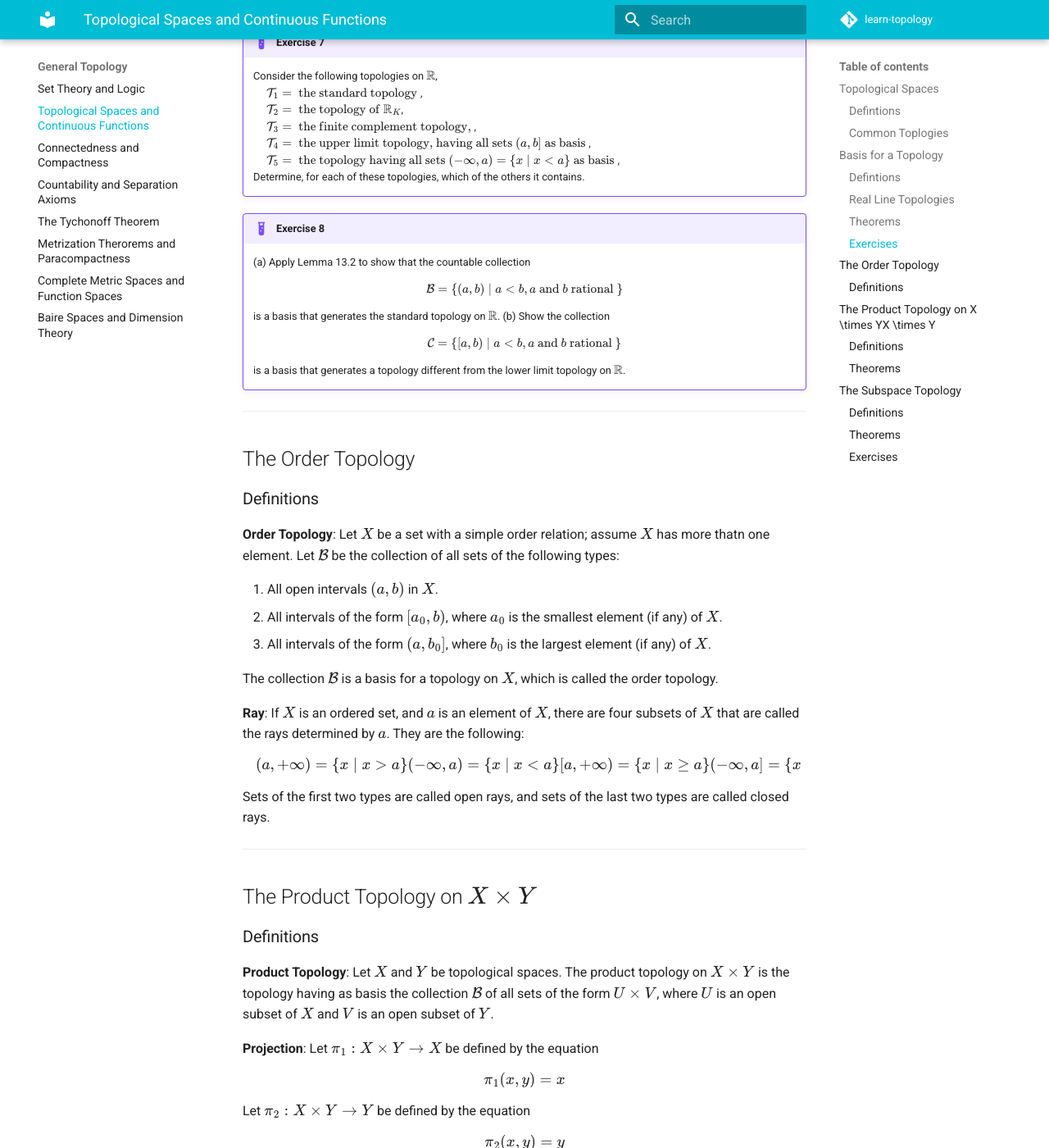
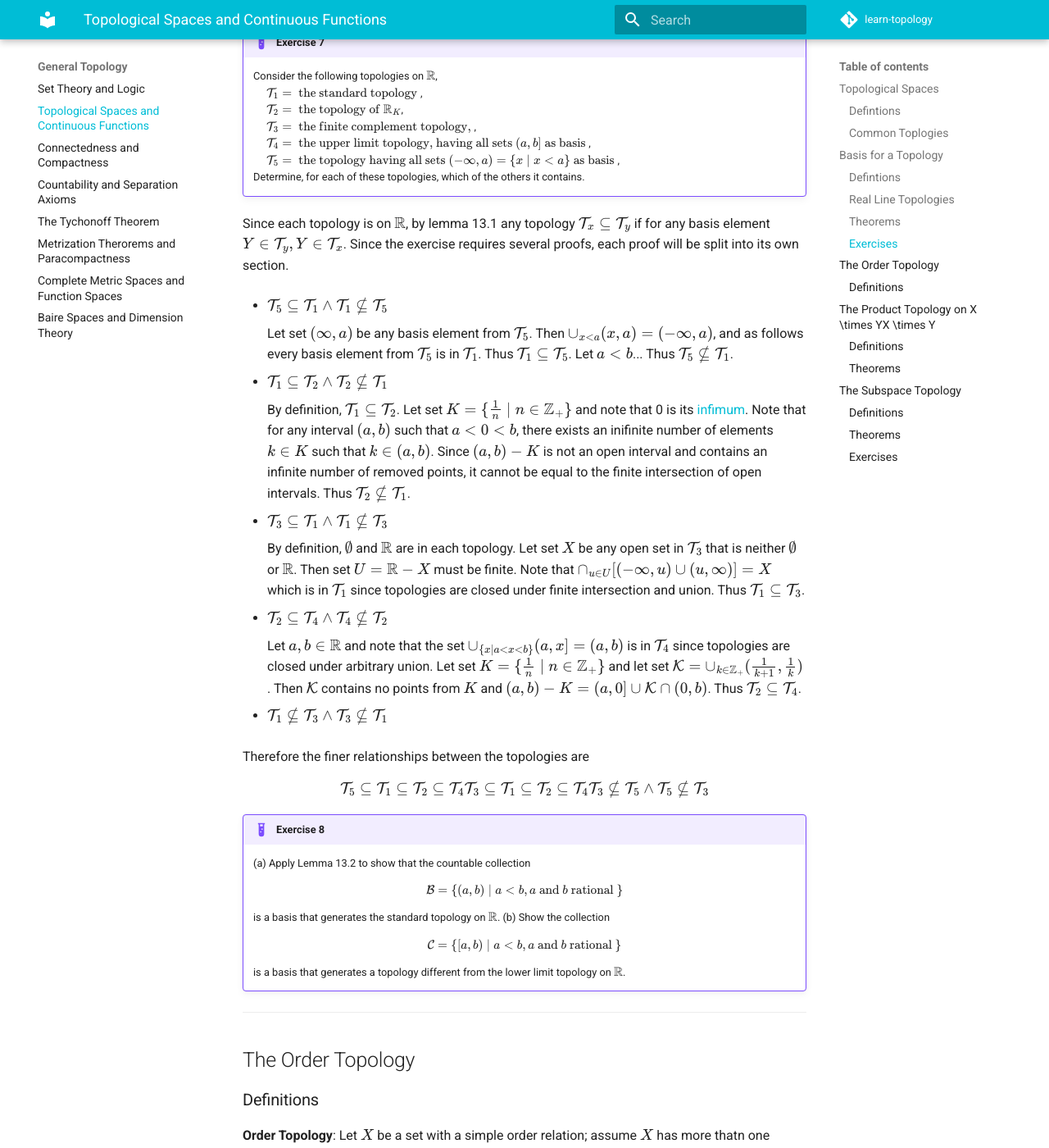
Before and after one commit to scruffaluff/learn-topology, an MkDocs documentation site: the page built from docs/book/chapter_2.md, in a window 1280 px wide and 1400 px high, scrolled down 4005 px. Shown: the whole window at 82% size. Built offline with MkDocs 1.6.1 and Material for MkDocs 9.7.7, drawn with Linux system fonts in a browser that asks for light colours; formulas are drawn with MathJax 3; comment, search, counter and statistics services are not loaded; some of the changed text lies outside the part shown.

Commit message:
:sparkles: Split proof into several sections

```diff
--- a/docs/book/chapter_2.md
+++ b/docs/book/chapter_2.md
@@ -207,6 +207,68 @@ Therefore, $T_{ \mathcal{A} } = \cap_{c \in C} \mathcal{T}_c$.
     = \{ x \mid x < a \} \text { as basis }$,<br>
     Determine, for each of these topologies, which of the others it contains.
 
+Since each topology is on $\mathbb{R}$, by lemma 13.1 any topology
+$\mathcal{T}_x \subseteq \mathcal{T}_y$ if for any basis element $Y \in
+\mathcal{T}_y, Y \in \mathcal{T}_x$. Since the exercise requires several proofs,
+each proof will be split into its own section.
+
+* $\mathcal{T}_5 \subseteq \mathcal{T}_1 \wedge \mathcal{T}_1 \not\subseteq
+  \mathcal{T}_5$
+
+    Let set $(\infty, a)$ be any basis element from $\mathcal{T}_5$. Then
+    $\cup_{ x < a } (x, a) = (-\infty, a)$, and as follows every basis element
+    from $\mathcal{T}_5$ is in $\mathcal{T}_1$. Thus $\mathcal{T}_1 \subseteq
+    \mathcal{T}_5$. Let $a < b$... Thus $\mathcal{T}_5 \not\subseteq
+    \mathcal{T}_1$.
+
+* $\mathcal{T}_1 \subseteq \mathcal{T}_2 \wedge \mathcal{T}_2 \not\subseteq
+  \mathcal{T}_1$
+
+    By definition, $\mathcal{T}_1 \subseteq \mathcal{T}_2$. Let set $K =
+    \{\frac{1}{n} \mid n \in \mathbb{Z}_+ \}$ and note that 0 is its
+    [infimum](https://en.wikipedia.org/wiki/Infimum_and_supremum). Note that for
+    any interval $(a, b)$ such that $a < 0 < b$, there exists an inifinite
+    number of elements $k \in K$ such that $k \in (a, b)$. Since $(a, b) - K$ is
+    not an open interval and contains an infinite number of removed points, it
+    cannot be equal to the finite intersection of open intervals. Thus
+    $\mathcal{T}_2 \not\subseteq \mathcal{T}_1$.
+
+* $\mathcal{T}_3 \subseteq \mathcal{T}_1 \wedge \mathcal{T}_1 \not\subseteq
+  \mathcal{T}_3$
+
+    By definition, $\emptyset$ and $\mathbb{R}$ are in each topology. Let set
+    $X$ be any open set in $\mathcal{T}_3$ that is neither $\emptyset$ or
+    $\mathbb{R}$. Then set $U = \mathbb{R} - X$ must be finite. Note that
+    $\cap_{u \in U} [(-\infty, u) \cup (u, \infty)] = X$ which is in
+    $\mathcal{T}_1$ since topologies are closed under finite intersection and
+    union. Thus $\mathcal{T}_1 \subseteq \mathcal{T}_3$.
+
+* $\mathcal{T}_2 \subseteq \mathcal{T}_4 \wedge \mathcal{T}_4 \not\subseteq
+  \mathcal{T}_2$
+
+    Let $a, b \in \mathbb{R}$ and note that the set $\cup_{ \{ x \mid a < x < b
+    \} } (a, x] = (a, b)$ is in $\mathcal{T}_4$ since topologies are closed
+    under arbitrary union. Let set $K = \{\frac{1}{n} \mid n \in \mathbb{Z}_+
+    \}$ and let set $\mathcal{K} = \cup_{ k \in \mathbb{Z}_+ } (\frac{1}{k + 1},
+    \frac{1}{k})$. Then $\mathcal{K}$ contains no points from $K$ and $(a, b) -
+    K = (a, 0] \cup \mathcal{K} \cap (0, b)$. Thus $\mathcal{T}_2 \subseteq
+    \mathcal{T}_4$.
+
+* $\mathcal{T}_1 \not\subseteq \mathcal{T}_3 \wedge \mathcal{T}_3 \not\subseteq
+  \mathcal{T}_1$
+
+Therefore the finer relationships between the topologies are
+
+$$
+    \mathcal{T}_ 5 \subseteq \mathcal{T}_1 \subseteq \mathcal{T}_2 \subseteq
+    \mathcal{T}_4 \\
+    \mathcal{T}_ 3 \subseteq \mathcal{T}_1 \subseteq \mathcal{T}_2 \subseteq
+    \mathcal{T}_4 \\
+    \mathcal{T}_ 3 \not\subseteq \mathcal{T}_ 5 \wedge \mathcal{T}_ 5
+    \not\subseteq \mathcal{T}_ 3
+$$
+
+
 !!! example "Exercise 8"
     (a) Apply Lemma 13.2 to show that the countable collection
         $$ \mathcal{B} = \\{ (a, b) \mid a < b, a \text{ and } b
@@ -300,7 +362,7 @@ is a subbasis for the product topology on $X \times Y$.
 __Subspace Topology__: Let $X$ be a topological space with topology
 $\mathcal{T}$. If $Y$ is a subset of $X$, the collection
 
-$$ \mathcal{T}_Y = \{ Y \cap U \mid U in \mathcal{T} \} $$
+$$ \mathcal{T}_Y = \{ Y \cap U \mid U \in \mathcal{T} \} $$
 
 is a topology on $Y$, called the subspace topology and $Y$ is called a subspace
 of $X$.
@@ -355,7 +417,7 @@ as the topology $Y$ inherits as a subspace of $X$.
     are nonempty.<br>
     (a) Show that if $\mathcal{T}' \supseteq \mathcal{T}$ and $\mathcal{U}'
         \supseteq \mathcal{U}$, then the product topology on $X' \times Y'$ is
-        finer than the product topology on $X \times Y$.
+        finer than the product topology on $X \times Y$.<br>
     (b) Does the converse of (a) hold? Justify your answer.
 
 !!! example "Exercise 7"
```
